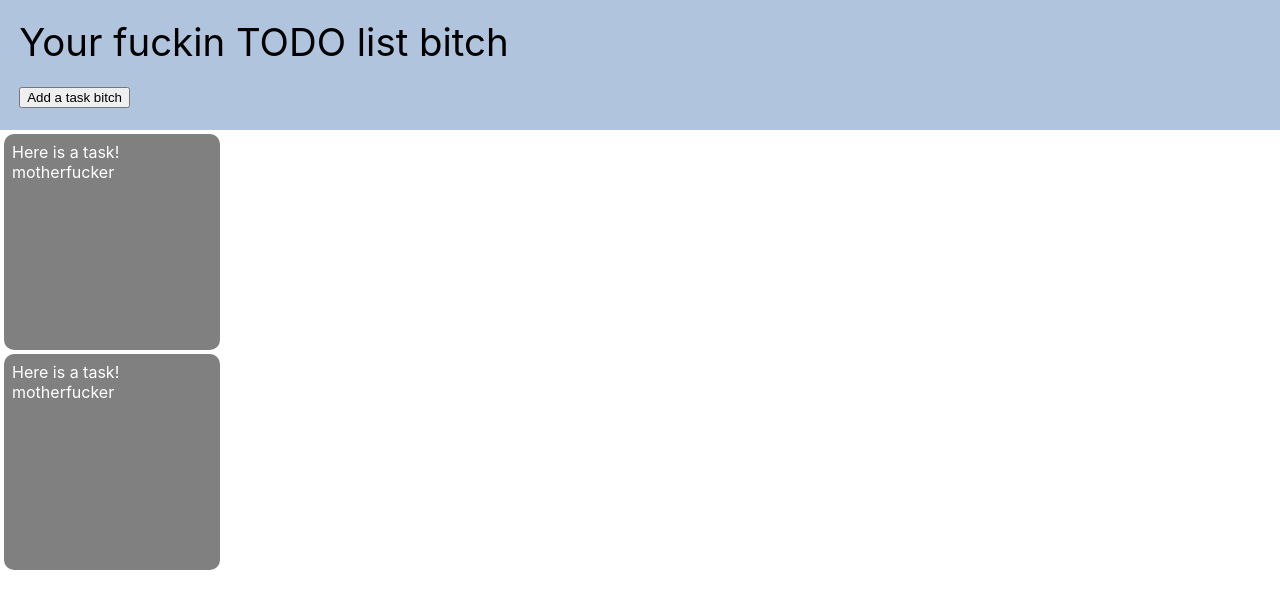
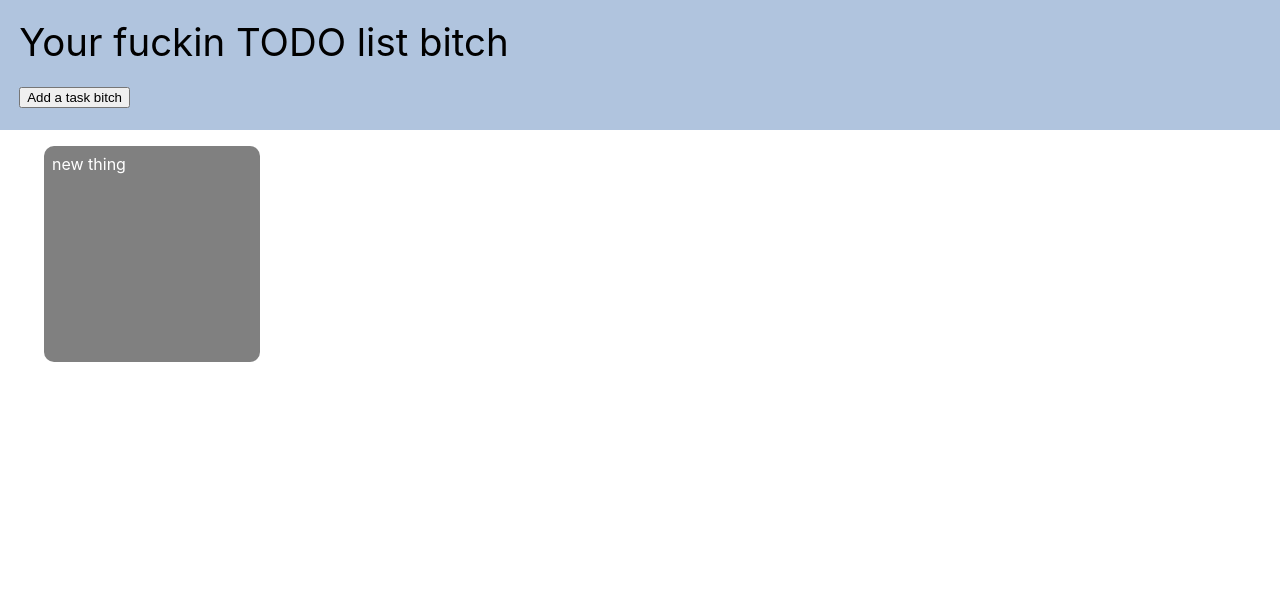
Before and after one commit to alyssa9koh/react-todo-list, a React (Create React App) app: page / in a window 1280 px wide. Both pictures are taken after a click on the button "Add a task bitch". Shown: the top 608 px of the page. Built offline with nearby package versions, Linux system fonts and the light colour scheme.

Commit message:
added 'desc' prop for Task component; added state for list of tasks so that the page re-renders when a new task is added using the button

```diff
--- a/src/components/List.jsx
+++ b/src/components/List.jsx
@@ -1,23 +1,36 @@
-// import { useState } from 'react';
+import { useState } from 'react';
 
 import Task from './Task';
 
 import '../index.css';
 
 export default function List() {
+    const [taskInfo, setTaskInfo] = useState([]);
+
+    function handleAdd() {
+        const newTaskInfo = [...taskInfo, 'new thing'];
+        setTaskInfo(newTaskInfo);
+    }
+
+    const tasks = taskInfo.map((cur_desc, index) => {
+        return (
+            <Task key={index} desc={cur_desc}/>
+        )
+    });
+
     return (
         <>
             <div className="list-title">
                 <div>
                     Your fuckin TODO list bitch
                 </div>
-                <button>Add a task bitch</button>
+                <button onClick={handleAdd} >Add a task bitch</button>
             </div>
-            <Task />
-            <Task />
-            {/* <ol>
+            {/* <Task desc={template_desc} />
+            <Task /> */}
+            <ol>
                 {tasks}
-            </ol> */}
+            </ol>
         </>
     );
 }
--- a/src/components/Task.jsx
+++ b/src/components/Task.jsx
@@ -1,10 +1,10 @@
 
 import '../index.css';
 
-export default function Task() {
+export default function Task({ desc }) {
     return (
         <div className="square">
-            Here is a task! motherfucker
+            { desc }
         </div>
     );
 }
```
